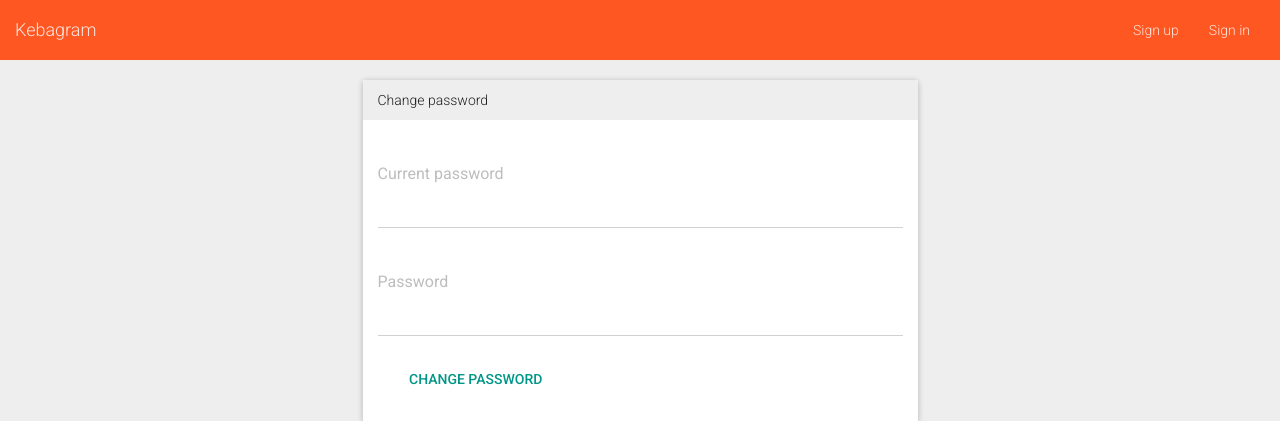
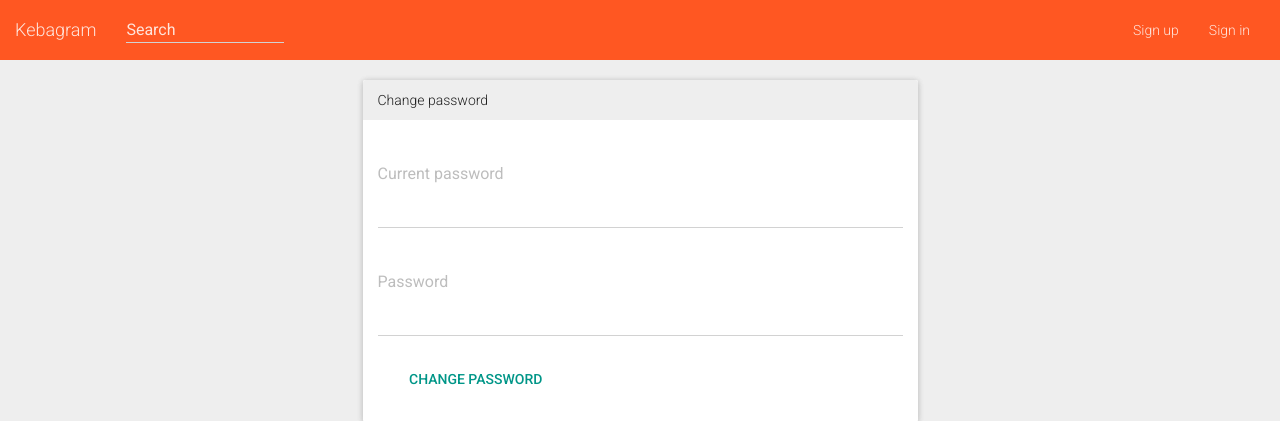
Before and after one commit to awurth/Kebagram, a PHP site: template resources/views/auth/password/change.twig in a window 1280 px wide. Shown: the top 421 px of the page. Run offline with PHP 8.4, Linux system fonts and the light colour scheme; the template is opened without the code that fills it: most values are stand-ins (such as "Sample title", 1, 10 or a date in 2020); some libraries are stand-ins or nearby versions.

Commit message:
Added form in navbar for user search

```diff
--- a/resources/views/nav.twig
+++ b/resources/views/nav.twig
@@ -14,6 +14,11 @@
                     <li><a href="{{ path_for('picture.add') }}">Add picture</a></li>
                 {% endif %}
             </ul>
+            <form class="navbar-form navbar-left" action="{{ path_for('user.search') }}" method="GET">
+                <div class="form-group">
+                    <input class="form-control col-md-8" placeholder="Search" type="text" name="q">
+                </div>
+            </form>
             <ul class="nav navbar-nav navbar-right">
                 {% if auth.check %}
                     <li class="dropdown">
```
